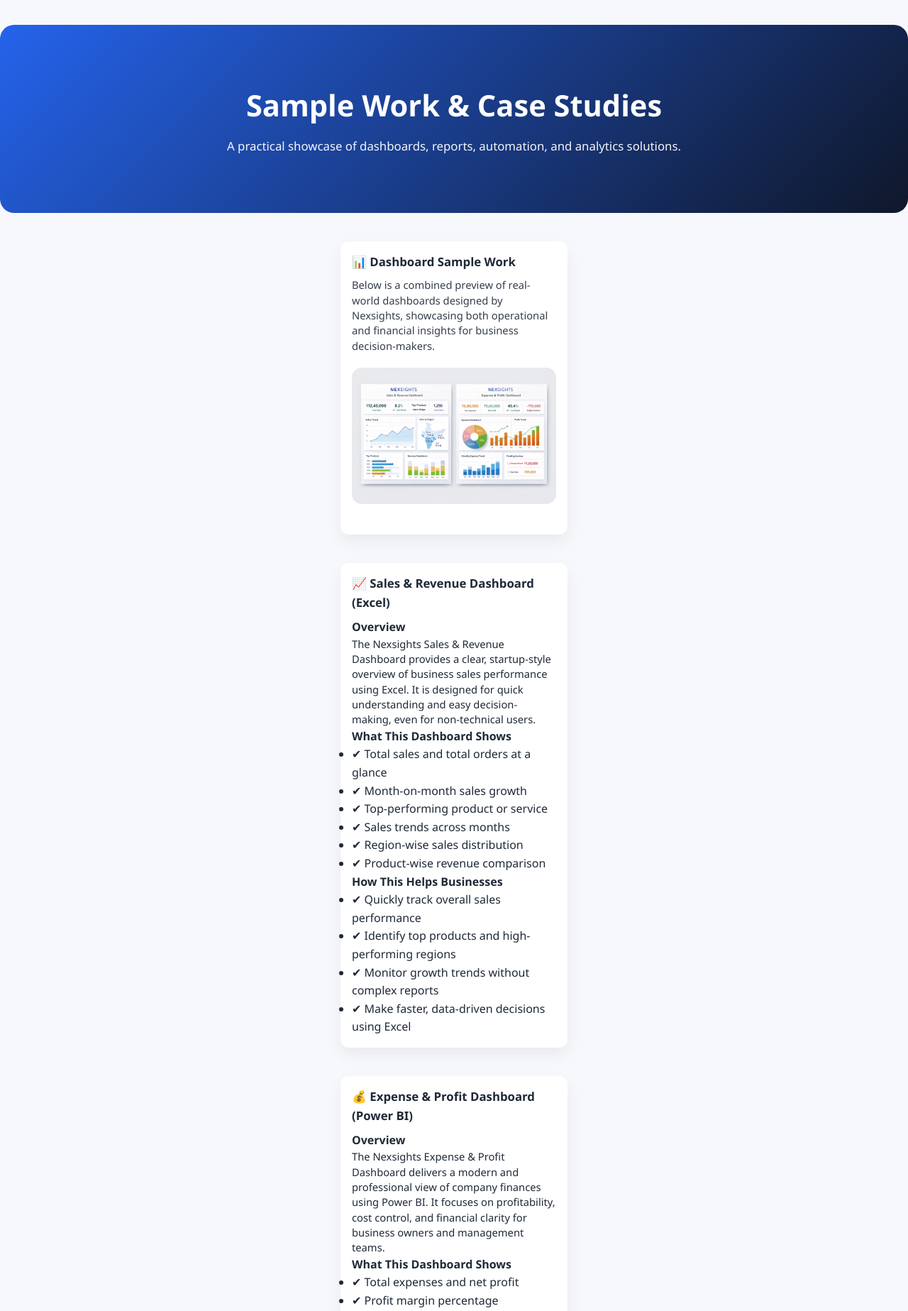
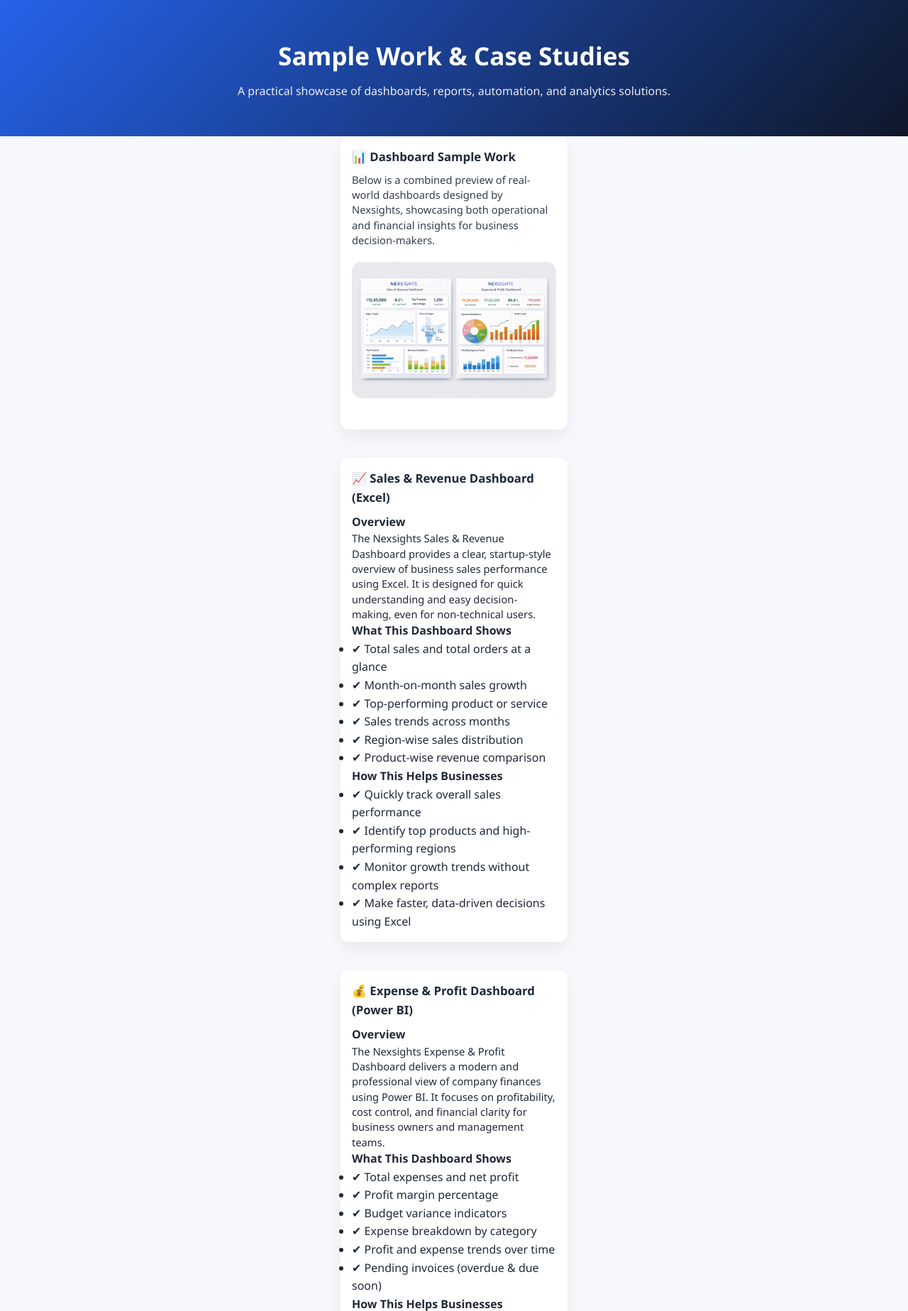
Before and after one commit to Roshanjnikam/Nexsights-website, a Django app: page /services/sample-work/ in a window 1280 px wide. Shown: the part 69-1916 px from the top of the page at 71% size. Run offline with Django 5.2, Linux system fonts and the light colour scheme.

Commit message:
Fix inner page hero layout spacing

```diff
--- a/static/css/style.css
+++ b/static/css/style.css
@@ -326,3 +326,36 @@
     font-size: 0.9rem;
   }
 }
+
+
+/* ================= INNER PAGE HERO FIX ================= */
+
+.hero-inner {
+  background: linear-gradient(135deg, #2563eb, #0f172a);
+  color: white;
+  padding: 50px 20px;      /* smaller height */
+  text-align: center;
+  margin-top: 0;           /* FIX gap */
+  border-radius: 0;        /* clean edge */
+}
+
+.hero-inner h1 {
+  font-size: 2.2rem;
+  margin-bottom: 10px;
+}
+
+.hero-inner p {
+  font-size: 1rem;
+  opacity: 0.9;
+}
+
+/* Mobile */
+@media (max-width: 768px) {
+  .hero-inner {
+    padding: 40px 16px;
+  }
+
+  .hero-inner h1 {
+    font-size: 1.8rem;
+  }
+}
--- a/website/templates/home.html
+++ b/website/templates/home.html
@@ -17,6 +17,9 @@
   muted
   loop
   playsinline
+  preload="none"
+  loading="lazy"
+  poster="/static/images/dashboard-sample.png"
   style="
     width:100%;
     max-width:900px;
@@ -28,6 +31,7 @@
 >
   <source src="/static/videos/dashboard-demo.mp4" type="video/mp4">
 </video>
+
 
   <div style="margin-top:30px;">
     <a href="/services/sample-work/">
--- a/website/templates/service_detail.html
+++ b/website/templates/service_detail.html
@@ -4,7 +4,7 @@
 {% block content %}
 
 <!-- HERO -->
-<section class="hero">
+<section class="hero-inner">
   <h1>{{ service.title }}</h1>
   <p>{{ service.desc }}</p>
 </section>
@@ -16,7 +16,7 @@
 
 <!-- SAMPLE WORK : DASHBOARD PORTFOLIO -->
 
-<section class="cards">
+<section class="cards-inner">
   <div class="card">
     <h3>📊 Dashboard Sample Work</h3>
     <p style="opacity:0.9;">
```
Also changed, not shown: 1 other file. Lines whose indentation alone changed are shown as unchanged.
